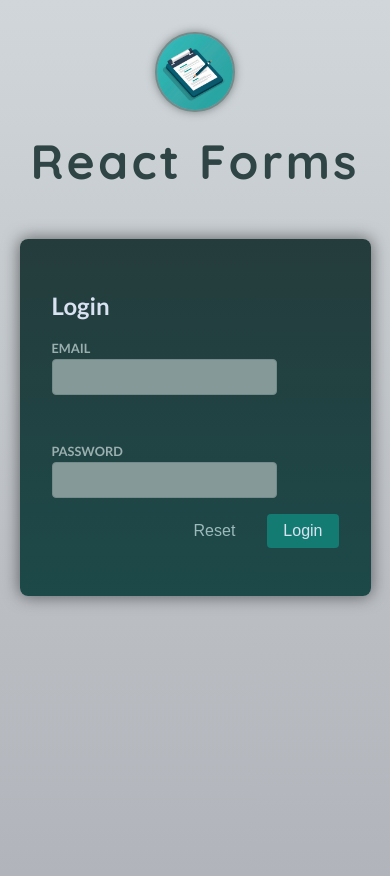
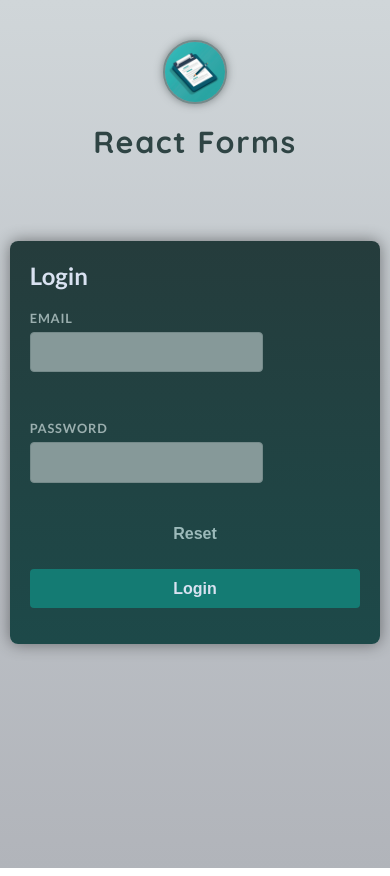
Before and after one commit to Akash-Ramjyothi/Forms-and-User-Input, a React (Vite) app: page / in a window 390 px wide. Built offline with nearby package versions, Linux system fonts and the light colour scheme.

Commit message:
feat: enhance global form styling and responsive UI design

```diff
--- a/src/index.css
+++ b/src/index.css
@@ -1,52 +1,141 @@
-@import url('https://fonts.googleapis.com/css2?family=Quicksand:wght@400;700&family=Lato:wght@400;700&display=swap');
+@import url('https://fonts.googleapis.com/css2?family=Quicksand:wght@400;500;600;700&family=Lato:wght@300;400;700&display=swap');
 
-* {
+/* =========================================================
+   Global Reset & Base Styling
+========================================================= */
+*,
+*::before,
+*::after {
   box-sizing: border-box;
 }
 
+:root {
+  --color-primary: #147b73;
+  --color-primary-hover: #319890;
+
+  --color-surface-dark: #253c3c;
+  --color-surface-light: #1d4949;
+
+  --color-text-primary: #d9e2f1;
+  --color-text-secondary: #9cbaba;
+
+  --color-border: #758a8a;
+  --color-input-bg: #869999;
+
+  --color-error: #ffca99;
+
+  --shadow-primary: 0 0 16px rgba(0, 0, 0, 0.45);
+
+  --radius-sm: 4px;
+  --radius-md: 8px;
+
+  --transition-fast: 0.2s ease-in-out;
+}
+
+/* =========================================================
+   Body Styling
+========================================================= */
 body {
   margin: 0;
-  font-family: 'Lato', serif;
+  min-height: 100vh;
+
+  font-family: 'Lato', sans-serif;
+
   -webkit-font-smoothing: antialiased;
   -moz-osx-font-smoothing: grayscale;
-  background: linear-gradient(#d0d6d9, #b1b4ba);
-  color: #d9e2f1;
-  min-height: 100vh;
+
+  background:
+    linear-gradient(
+      180deg,
+      #d0d6d9 0%,
+      #c1c6cb 45%,
+      #b1b4ba 100%
+    );
+
+  color: var(--color-text-primary);
 }
 
+/* =========================================================
+   Typography
+========================================================= */
+h1,
+h2,
+h3,
+h4,
+h5,
+h6 {
+  margin-top: 0;
+}
+
+/* =========================================================
+   Header Section
+========================================================= */
 header {
   margin: 2rem 0;
+  padding: 1rem;
   text-align: center;
 }
 
 header img {
   width: 5rem;
   height: 5rem;
+
   object-fit: contain;
+
   border-radius: 50%;
-  border: 2px solid #758a8a;
+  border: 2px solid var(--color-border);
+
   filter: drop-shadow(0 0 4px rgba(31, 42, 42, 0.5));
+
+  transition:
+    transform var(--transition-fast),
+    filter var(--transition-fast);
+}
+
+header img:hover {
+  transform: scale(1.05);
+  filter: drop-shadow(0 0 8px rgba(31, 42, 42, 0.7));
 }
 
 header h1 {
+  margin: 1rem 0;
+
   font-family: 'Quicksand', sans-serif;
+  font-size: 3rem;
   font-weight: 700;
-  font-size: 3rem;
-  margin: 1rem 0;
+
   letter-spacing: 0.2rem;
+
   color: #2f4444;
 }
 
+/* =========================================================
+   Form Container
+========================================================= */
 form {
   width: 90%;
   max-width: 40rem;
+
   margin: 3rem auto;
   padding: 2rem;
-  background: linear-gradient(180deg, #253c3c, #1d4949);
-  border-radius: 8px;
-  box-shadow: 0 0 16px 1px rgba(0, 0, 0, 0.5);
+
+  border-radius: var(--radius-md);
+
+  background:
+    linear-gradient(
+      180deg,
+      var(--color-surface-dark),
+      var(--color-surface-light)
+    );
+
+  box-shadow: var(--shadow-primary);
+
+  backdrop-filter: blur(4px);
 }
 
+/* =========================================================
+   Form Controls
+========================================================= */
 .control,
 fieldset {
   margin-bottom: 1rem;
@@ -58,103 +147,218 @@
 
 .control label {
   display: block;
+
+  margin-bottom: 0.35rem;
+
   font-size: 0.8rem;
-  margin-bottom: 0.2rem;
+  font-weight: 700;
+  text-transform: uppercase;
+  letter-spacing: 0.05rem;
+
   color: #9bafaf;
-  text-transform: uppercase;
-  font-weight: bold;
 }
 
-.control input {
+/* Shared Input Styling */
+.control input,
+.control select,
+.control textarea {
   display: block;
+
   width: 100%;
   max-width: 15rem;
-  padding: 0.5rem;
+
+  padding: 0.65rem 0.75rem;
+
   font-size: 1rem;
-  border-radius: 4px;
-  border: 1px solid #758a8a;
-  background-color: #869999;
+
+  border: 1px solid var(--color-border);
+  border-radius: var(--radius-sm);
+
+  background-color: var(--color-input-bg);
+
   color: #142020;
+
+  transition:
+    border-color var(--transition-fast),
+    box-shadow var(--transition-fast),
+    background-color var(--transition-fast);
 }
 
-.control select {
-  display: block;
-  width: 100%;
-  max-width: 15rem;
-  padding: 0.5rem;
-  font-size: 1rem;
-  border-radius: 4px;
-  border: 1px solid #758a8a;
-  background-color: #869999;
-  color: #142020;
+/* Focus State */
+.control input:focus,
+.control select:focus,
+.control textarea:focus {
+  outline: none;
+
+  border-color: var(--color-primary);
+
+  box-shadow:
+    0 0 0 3px rgba(20, 123, 115, 0.25);
+
+  background-color: #95aaaa;
 }
 
+/* Placeholder */
+.control input::placeholder,
+.control textarea::placeholder {
+  color: rgba(20, 32, 32, 0.6);
+}
+
+/* =========================================================
+   Checkbox Controls
+========================================================= */
 .control:has(input[type='checkbox']) {
   display: flex;
   align-items: center;
+  gap: 0.5rem;
 }
 
 .control:has(input[type='checkbox']) label {
   margin: 0;
+  cursor: pointer;
 }
 
 .control input[type='checkbox'] {
-  display: inline-block;
   width: auto;
-  max-width: none;
-  margin-right: 0.5rem;
-  border-radius: 0;
+  margin: 0;
+
+  cursor: pointer;
+
+  accent-color: var(--color-primary);
+
+  background: transparent;
   border: none;
-  background-color: transparent;
-  color: #d9e2f1;
 }
 
+/* =========================================================
+   Validation / Error States
+========================================================= */
 .control-error {
-  color: #ffca99;
+  min-height: 2rem;
+
+  padding: 0.5rem 0;
+
   font-size: 0.8rem;
-  height: 2rem;
-  padding: 0.5rem 0;
+  color: var(--color-error);
 }
 
 .control-error p {
   margin: 0;
 }
 
+/* =========================================================
+   Layout Utilities
+========================================================= */
 .control-row {
   display: flex;
   flex-wrap: wrap;
+
+  gap: 1rem;
+
   justify-content: flex-start;
-  gap: 1rem;
 }
 
 .form-actions {
   display: flex;
   justify-content: flex-end;
   gap: 1rem;
+
+  margin-top: 2rem;
 }
 
+/* =========================================================
+   Buttons
+========================================================= */
 .button {
-  padding: 0.5rem 1rem;
+  padding: 0.65rem 1.25rem;
+
   font-size: 1rem;
-  border-radius: 4px;
+  font-weight: 600;
+
   border: none;
-  background-color: #147b73;
-  color: #d9e2f1;
+  border-radius: var(--radius-sm);
+
+  background-color: var(--color-primary);
+  color: var(--color-text-primary);
+
   cursor: pointer;
+
+  transition:
+    background-color var(--transition-fast),
+    transform var(--transition-fast),
+    box-shadow var(--transition-fast);
 }
 
 .button:hover,
 .button:focus {
-  background-color: #319890;
+  background-color: var(--color-primary-hover);
+
+  transform: translateY(-1px);
+
+  box-shadow: 0 4px 10px rgba(0, 0, 0, 0.2);
+}
+
+.button:active {
+  transform: translateY(0);
 }
 
 .button-flat {
   background-color: transparent;
-  color: #9cbaba;
+  color: var(--color-text-secondary);
 }
 
 .button-flat:hover,
 .button-flat:focus {
   background-color: transparent;
-  color: #869999;
+  color: var(--color-border);
+  box-shadow: none;
 }
+
+/* =========================================================
+   Responsive Design
+========================================================= */
+@media (max-width: 768px) {
+  form {
+    padding: 1.5rem;
+  }
+
+  header h1 {
+    font-size: 2.25rem;
+    letter-spacing: 0.1rem;
+  }
+
+  .control input,
+  .control select,
+  .control textarea {
+    max-width: 100%;
+  }
+
+  .form-actions {
+    flex-direction: column;
+    align-items: stretch;
+  }
+
+  .button {
+    width: 100%;
+  }
+}
+
+@media (max-width: 480px) {
+  header {
+    margin: 1.5rem 0;
+  }
+
+  header img {
+    width: 4rem;
+    height: 4rem;
+  }
+
+  header h1 {
+    font-size: 1.9rem;
+  }
+
+  form {
+    width: 95%;
+    padding: 1.25rem;
+  }
+}
```
